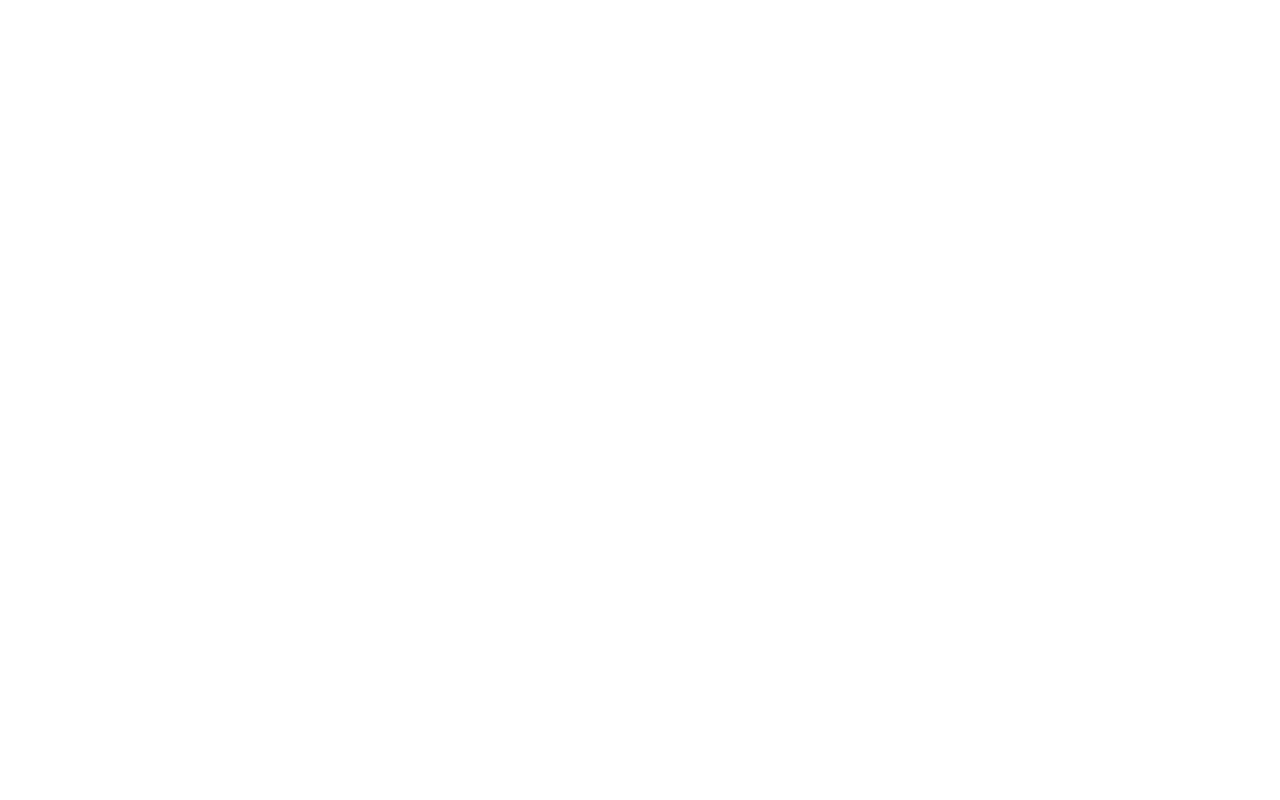
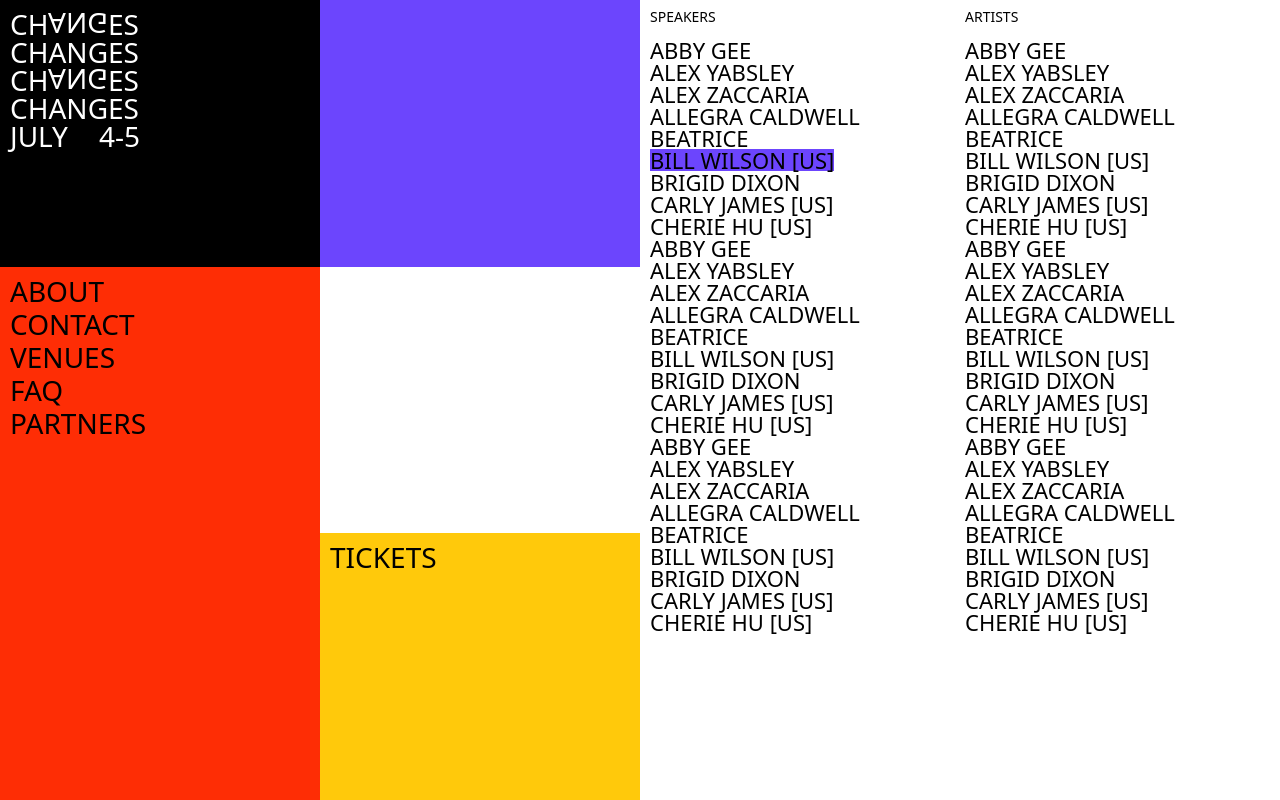
Before and after one commit to heon-kim/practice-css-grid, a website built with Vite: page index.html in a window 1280 px wide. Built offline with nearby package versions, Linux system fonts and the light colour scheme.

Commit message:
r04 실습

```diff
--- a/index.html
+++ b/index.html
@@ -6,5 +6,106 @@
     <link rel="stylesheet" href="styles/style.scss" />
     <title>GRID PRACTICE r4</title>
   </head>
-  <body></body>
+  <body>
+    <div class="left">
+      <div class="left__date">
+        <div class="left__text">
+          <span>ch</span>
+          <div class="left__text--rotate">ang</div>
+          <span>es</span>
+        </div>
+        <div class="left__text">
+          <span>ch</span>
+          <span>ang</span>
+          <span>es</span>
+        </div>
+        <div class="left__text">
+          <span>ch</span>
+          <div class="left__text--rotate">ang</div>
+          <span>es</span>
+        </div>
+        <div class="left__text">
+          <span>ch</span>
+          <span>ang</span>
+          <span>es</span>
+        </div>
+        <div class="left__text">
+          <span>july</span>
+          <span>4-5</span>
+        </div>
+      </div>
+      <div class="left__color"></div>
+      <div class="left__info">
+        <span>about</span>
+        <span>contact</span>
+        <span>venues</span>
+        <span>faq</span>
+        <span>partners</span>
+      </div>
+      <div class="left__blank"></div>
+      <div class="left__tickets">tickets</div>
+    </div>
+    <div class="right">
+      <div class="right__speakers">
+        <span class="right__title">speakers</span>
+        <span class="right__name">abby gee</span>
+        <span class="right__name">alex yabsley</span>
+        <span class="right__name">alex zaccaria</span>
+        <span class="right__name">allegra caldwell</span>
+        <span class="right__name">beatrice</span>
+        <span class="right__name right__name--highlight">bill wilson [us]</span>
+        <span class="right__name">brigid dixon</span>
+        <span class="right__name">carly james [us]</span>
+        <span class="right__name">cherie hu [us]</span>
+        <span class="right__name">abby gee</span>
+        <span class="right__name">alex yabsley</span>
+        <span class="right__name">alex zaccaria</span>
+        <span class="right__name">allegra caldwell</span>
+        <span class="right__name">beatrice</span>
+        <span class="right__name">bill wilson [us]</span>
+        <span class="right__name">brigid dixon</span>
+        <span class="right__name">carly james [us]</span>
+        <span class="right__name">cherie hu [us]</span>
+        <span class="right__name">abby gee</span>
+        <span class="right__name">alex yabsley</span>
+        <span class="right__name">alex zaccaria</span>
+        <span class="right__name">allegra caldwell</span>
+        <span class="right__name">beatrice</span>
+        <span class="right__name">bill wilson [us]</span>
+        <span class="right__name">brigid dixon</span>
+        <span class="right__name">carly james [us]</span>
+        <span class="right__name">cherie hu [us]</span>
+      </div>
+      <div class="right__artists">
+        <span class="right__title">artists</span>
+        <span class="right__name">abby gee</span>
+        <span class="right__name">alex yabsley</span>
+        <span class="right__name">alex zaccaria</span>
+        <span class="right__name">allegra caldwell</span>
+        <span class="right__name">beatrice</span>
+        <span class="right__name">bill wilson [us]</span>
+        <span class="right__name">brigid dixon</span>
+        <span class="right__name">carly james [us]</span>
+        <span class="right__name">cherie hu [us]</span>
+        <span class="right__name">abby gee</span>
+        <span class="right__name">alex yabsley</span>
+        <span class="right__name">alex zaccaria</span>
+        <span class="right__name">allegra caldwell</span>
+        <span class="right__name">beatrice</span>
+        <span class="right__name">bill wilson [us]</span>
+        <span class="right__name">brigid dixon</span>
+        <span class="right__name">carly james [us]</span>
+        <span class="right__name">cherie hu [us]</span>
+        <span class="right__name">abby gee</span>
+        <span class="right__name">alex yabsley</span>
+        <span class="right__name">alex zaccaria</span>
+        <span class="right__name">allegra caldwell</span>
+        <span class="right__name">beatrice</span>
+        <span class="right__name">bill wilson [us]</span>
+        <span class="right__name">brigid dixon</span>
+        <span class="right__name">carly james [us]</span>
+        <span class="right__name">cherie hu [us]</span>
+      </div>
+    </div>
+  </body>
 </html>
--- a/styles/style.scss
+++ b/styles/style.scss
@@ -2,4 +2,68 @@
 
 body {
   height: 100vh;
+  display: grid;
+  grid-template-columns: repeat(2, 1fr);
+  text-transform: uppercase;
 }
+
+.left {
+  display: grid;
+  grid-template-columns: repeat(2, 1fr);
+  grid-template-rows: repeat(3, 1fr);
+  font-size: 28px;
+  & > div {
+    padding: 10px;
+  }
+  .left__date {
+    background-color: black;
+    color: white;
+    .left__text {
+      display: flex;
+      width: 130px;
+      .left__text--rotate {
+        transform: scaleY(-1);
+      }
+      &:last-child {
+        justify-content: space-between;
+      }
+    }
+  }
+  .left__color {
+    background-color: #6c45fd;
+  }
+  .left__info {
+    background-color: #fe2d05;
+    grid-row: span 2;
+    display: flex;
+    flex-direction: column;
+    gap: 5px;
+  }
+  .left__tickets {
+    background-color: #ffc90b;
+  }
+}
+.right {
+  padding: 10px;
+  gap: 10px;
+  display: grid;
+  grid-template-columns: repeat(2, 1fr);
+
+  & > div {
+    display: flex;
+    flex-direction: column;
+  }
+
+  .right__title {
+    font-size: 14px;
+    margin-bottom: 15px;
+  }
+
+  .right__name {
+    font-size: 22px;
+  }
+  .right__name--highlight {
+    width: fit-content;
+    background-color: #6c45fd;
+  }
+}
```
Also changed, not shown: sample/r04.jpg (added).
